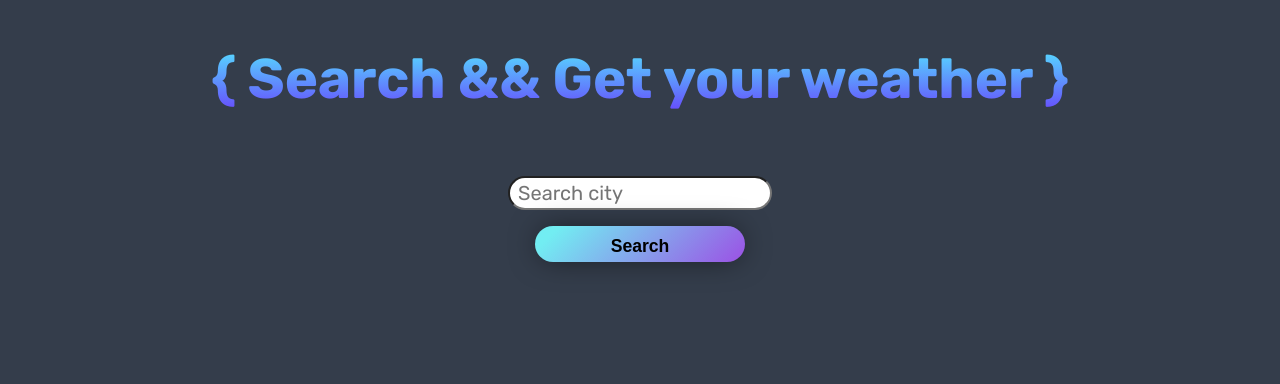
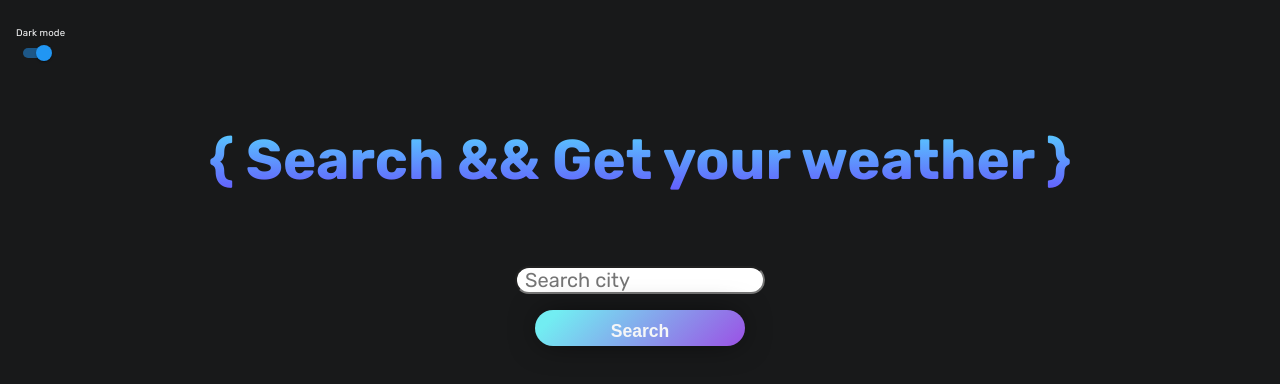
Before and after one commit to chrs-m/weather-app-react-ts, a React (Create React App) app: page / in a window 1280 px wide. Shown: the top 384 px of the page. Built offline with nearby package versions, Linux system fonts and the light colour scheme.

Commit message:
Add Dark mode switch
This commit also imorts MUI, updates read me and some tweaks here and there.

```diff
--- a/package.json
+++ b/package.json
@@ -3,6 +3,10 @@
   "version": "0.1.0",
   "private": true,
   "dependencies": {
+    "@emotion/react": "^11.9.0",
+    "@emotion/styled": "^11.8.1",
+    "@mui/icons-material": "^5.6.2",
+    "@mui/material": "^5.6.2",
     "@testing-library/jest-dom": "^5.16.4",
     "@testing-library/react": "^13.0.1",
     "@testing-library/user-event": "^13.5.0",
--- a/src/App.tsx
+++ b/src/App.tsx
@@ -1,15 +1,51 @@
-import React, { useState } from "react";
+import React, { useState, useEffect, useMemo } from "react";
+
+import {
+  createTheme,
+  PaletteMode,
+  ThemeProvider,
+  CssBaseline,
+} from "@mui/material";
+
+import { getStoredTheme, getThemeOptions, setStoredTheme } from "./utils/theme";
 
 import styles from "./styles/Scss/App.module.scss";
 import Form from "./components/Form/Form";
 import Forecast from "./components/Forecast/Forecast";
+import ThemeSwitch from "./components/ThemeSwitch";
 
 function App() {
   const [weather, setWeather] = useState<object | null>(null);
   const [loading, setLoading] = useState(false);
   const [error, setError] = useState<String | null>(null);
 
+  const [mode, setMode] = useState<PaletteMode>("dark");
+
+  useEffect(() => {
+    const storedTheme = getStoredTheme();
+
+    if (storedTheme) {
+      setMode(storedTheme);
+    }
+  }, []);
+
+  const theme = useMemo(() => createTheme(getThemeOptions(mode)), [mode]);
+
   return (
+    <ThemeProvider theme={theme}>
+      <CssBaseline />
+      <div className={styles.darkModeContainer}>
+        <p className={styles.toggleText}>Dark mode</p>
+        <ThemeSwitch
+          mode={mode}
+          onChange={() => {
+            const newMode: PaletteMode = mode === "dark" ? "light" : "dark";
+            setMode(newMode);
+            setStoredTheme(newMode);
+          }}
+        />
+      </div>
+
       <div className={styles.App}>
         <h1>
           {"{"} Search && Get your weather {"}"}
@@ -39,6 +75,7 @@ function App() {
           </>
         )}
       </div>
+    </ThemeProvider>
   );
 }
 
--- a/src/components/Forecast/Forecast.tsx
+++ b/src/components/Forecast/Forecast.tsx
@@ -1,7 +1,7 @@
 import React from "react";
 import TodaysWeather from "../TodaysWeather/TodaysWeather";
 import UpcomingDaysWeather from "../UpcomingDaysWeather/UpcomingDaysWeather";
-import WeatherDataObject from "../../Types/WeatherDataObject";
+import WeatherDataObject from "../../types/WeatherDataObject";
 import styles from "../../styles/Scss/Forecast.module.scss";
 
 interface props {
--- /dev/null
+++ b/src/components/ThemeSwitch.tsx
@@ -0,0 +1,21 @@
+import { FC } from "react";
+import { PaletteMode } from "@mui/material";
+import Switch from "@mui/material/Switch";
+
+interface Props {
+  mode: PaletteMode;
+  onChange?: () => void;
+}
+
+const ThemeSwitch: FC<Props> = ({ mode, onChange }) => {
+  return (
+    <Switch
+      checked={mode === "dark"}
+      onChange={onChange}
+      color="info"
+      size="small"
+    />
+  );
+};
+
+export default ThemeSwitch;
--- a/src/components/TodaysWeather/TodaysWeather.tsx
+++ b/src/components/TodaysWeather/TodaysWeather.tsx
@@ -1,5 +1,5 @@
 import React from "react";
-import WeatherDataObject from "../../Types/WeatherDataObject";
+import WeatherDataObject from "../../types/WeatherDataObject";
 import WeatherDataPoint from "../WeatherDataPoint/WeatherDataPoint";
 import styles from "../../styles/Scss/TodaysWeather.module.scss";
 
--- a/src/components/UpcomingDaysWeather/UpcomingDaysWeather.tsx
+++ b/src/components/UpcomingDaysWeather/UpcomingDaysWeather.tsx
@@ -1,5 +1,5 @@
 import React from "react";
-import WeatherDataObject from "../../Types/WeatherDataObject";
+import WeatherDataObject from "../../types/WeatherDataObject";
 import styles from "../../styles/Scss/UpcomingDaysWeather.module.scss";
 
 interface props {
--- a/src/hooks/getForecast.ts
+++ b/src/hooks/getForecast.ts
@@ -1,10 +1,11 @@
-import { useEffect, useState } from "react";
+// Due to some cross domains die, I have a small list of different ones.
+// const CROSS_DOMAIN = "https://the-ultimate-api-challenge.herokuapp.com";
+// const CROSS_DOMAIN = "http://ip-api.com/json";
+// const CROSS_DOMAIN = "https://cors-anywhere.herokuapp.com";
+const CROSS_DOMAIN = "https://thingproxy.freeboard.io/fetch";
 
 const BASE_URL = "https://www.metaweather.com/api/location";
-// const CROSS_DOMAIN = "https://the-ultimate-api-challenge.herokuapp.com";
-// const CROSS_DOMAIN = "http://ip-api.com/json";
-const CROSS_DOMAIN = "https://thingproxy.freeboard.io/fetch";
-// const CROSS_DOMAIN = "https://cors-anywhere.herokuapp.com";
+
 const REQUEST_URL = `${CROSS_DOMAIN}/${BASE_URL}`;
 
 const Forecast = async (location: String, setLoading: any) => {
--- a/src/styles/Css/App.module.css
+++ b/src/styles/Css/App.module.css
@@ -1,5 +1,4 @@
 .App {
-  /* height: 100vh; */
   display: flex;
   flex-direction: column;
   justify-content: center;
@@ -24,6 +23,14 @@ h1 {
   }
 }
 
+.darkModeContainer {
+  padding: 1rem;
+}
+.darkModeContainer .toggleText {
+  margin-bottom: 0;
+  font-size: 0.6rem;
+}
+
 .errorMsg {
   color: var(--text-color);
   font-size: 1.4rem;
--- a/src/styles/Css/index.css
+++ b/src/styles/Css/index.css
@@ -11,7 +11,7 @@
 
 body {
   height: 100vh;
-  font-family: "Rubik", sans-serif;
+  font-family: "Rubik", sans-serif !important;
   background-color: var(--bg-color);
   color: var(--main-text-color);
 }
--- a/src/styles/Scss/App.module.scss
+++ b/src/styles/Scss/App.module.scss
@@ -1,7 +1,6 @@
 @import "./mixins.scss";
 
 .App {
-  /* height: 100vh; */
   display: flex;
   flex-direction: column;
   justify-content: center;
@@ -26,6 +25,15 @@ h1 {
   }
 }
 
+.darkModeContainer {
+  padding: 1rem;
+
+  .toggleText {
+    margin-bottom: 0;
+    font-size: 0.6rem;
+  }
+}
+
 .errorMsg {
   color: var(--text-color);
   font-size: 1.4rem;
--- a/src/styles/Scss/index.scss
+++ b/src/styles/Scss/index.scss
@@ -12,7 +12,7 @@
 
 body {
   height: 100vh;
-  font-family: "Rubik", sans-serif;
+  font-family: "Rubik", sans-serif !important;
   background-color: var(--bg-color);
   color: var(--main-text-color);
 }
--- /dev/null
+++ b/src/utils/theme.ts
@@ -0,0 +1,97 @@
+import { PaletteMode } from "@mui/material";
+import { ThemeOptions } from "@mui/material/styles";
+
+const primaryPalette = {
+  main: "#09D3AD",
+  light: "#3ADBBD",
+  dark: "#069379",
+  contrastText: "#FFFFFF",
+};
+
+const secondaryPalette = {
+  main: "#F50057",
+  light: "#F73378",
+  dark: "#AB003C",
+  contrastText: "#FFFFFF",
+};
+
+const errorPalette = {
+  main: "#F44336",
+  light: "#E57373",
+  dark: "#D32F2F",
+  contrastText: "#FFFFFF",
+};
+
+const warningPalette = {
+  main: "#FF9800",
+  light: "#FFB74D",
+  dark: "#F57C00",
+  contrastText: "#000000",
+};
+
+const infoPalette = {
+  main: "#2196f3",
+  light: "#64b5f6",
+  dark: "#1976d2",
+  contrastText: "#FFFFFF",
+};
+
+const successPalette = {
+  main: "#4caf50",
+  light: "#81c784",
+  dark: "#388e3c",
+  contrastText: "#000000",
+};
+
+const lightThemeOptions: ThemeOptions = {
+  palette: {
+    background: {
+      default: "#F5F6F7",
+      paper: "#EBEDF0",
+    },
+    text: {
+      primary: "#1C1E21",
+      secondary: "#606770",
+      disabled: "#6A737D",
+    },
+    primary: primaryPalette,
+    secondary: secondaryPalette,
+    error: errorPalette,
+    warning: warningPalette,
+    info: infoPalette,
+    success: successPalette,
+  },
+};
+
+const darkThemeOptions: ThemeOptions = {
+  palette: {
+    background: {
+      default: "#18191A",
+      paper: "#242526",
+    },
+    text: {
+      primary: "#F5F6F7",
+      secondary: "#DADDE1",
+      disabled: "#6A737D",
+    },
+    primary: primaryPalette,
+    secondary: secondaryPalette,
+    error: errorPalette,
+    warning: warningPalette,
+    info: infoPalette,
+    success: successPalette,
+  },
+};
+
+export const getThemeOptions = (mode: PaletteMode): ThemeOptions => {
+  if (mode === "dark") return darkThemeOptions;
+  return lightThemeOptions;
+};
+
+export const getStoredTheme = (): PaletteMode | null => {
+  return localStorage.getItem("user-theme") as PaletteMode | null;
+};
+
+export const setStoredTheme = (mode: PaletteMode): void => {
+  localStorage.setItem("user-theme", mode);
+};
```
Also changed, not shown: 2 other files (tests, documents, lock files or other folders). Lines whose indentation alone changed are shown as unchanged.
